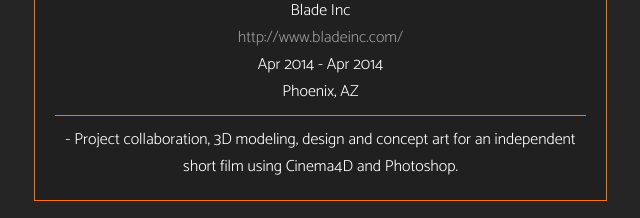
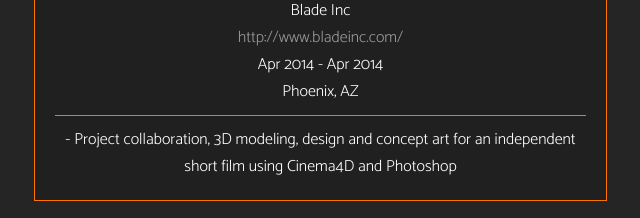
Before and after one commit to ktndwn/personalWebsite, a plain HTML site: page index.html in a window 1280 px wide. Shown: the part 3747-3965 px from the top of the page, 482-1122 px from the left. Drawn offline with Linux system fonts and the light colour scheme.

Commit message:
removed a period

```diff
--- a/index.html
+++ b/index.html
@@ -236,7 +236,7 @@
             <p>Apr 2014 - Apr 2014</p>
             <p>Phoenix, AZ</p>
             <p class="summary">
-              <p>- Project collaboration, 3D modeling, design and concept art for an independent short film using Cinema4D and Photoshop.</p>
+              <p>- Project collaboration, 3D modeling, design and concept art for an independent short film using Cinema4D and Photoshop</p>
             </p>
           </div>
 
```
